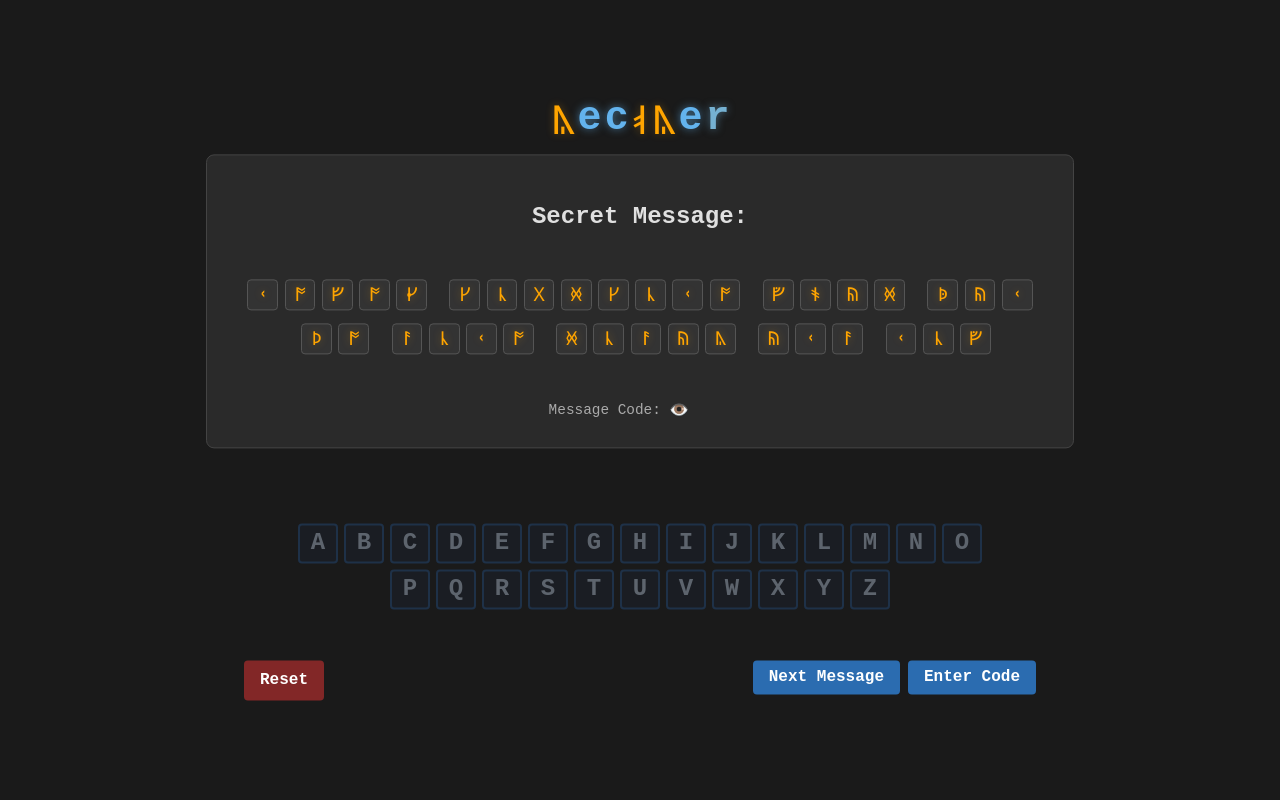
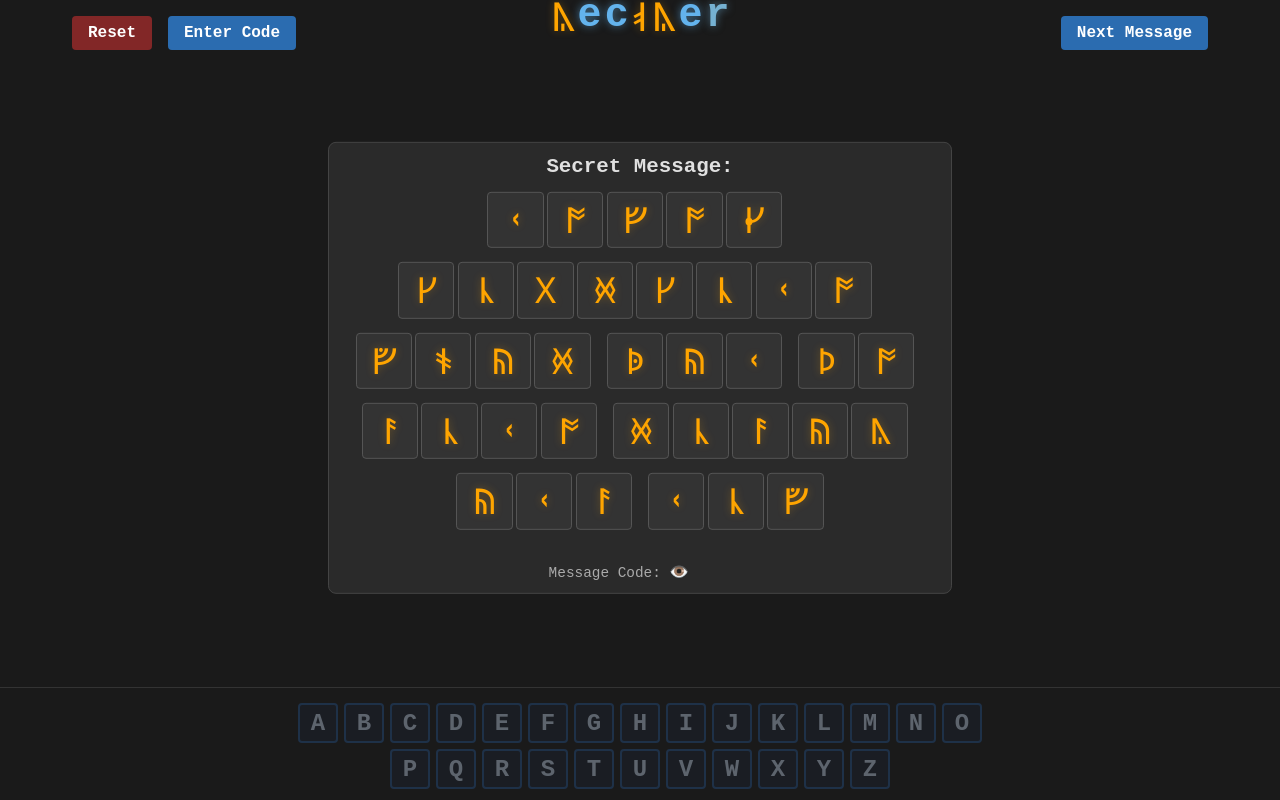
Before and after one commit to Vincent-Mattana/Decoder, a React (Vite) app: page / in a window 1280 px wide. Built offline with nearby package versions, Linux system fonts and the light colour scheme.

Commit message:
UI Rework

```diff
--- a/src/components/cipherDecoder.css
+++ b/src/components/cipherDecoder.css
@@ -25,12 +25,12 @@ body, html {
   width: 100%;
   max-width: 1200px;
   margin: 0 auto;
-  padding: 0 1rem;
+  padding: 0;
   text-align: center;
   position: relative;
   display: flex;
   flex-direction: column;
-  justify-content: center;
+  justify-content: space-between;
   align-items: center;
   min-height: 100vh;
   height: 100vh;
@@ -45,6 +45,8 @@ body, html {
   --mapped-glow: 0 0 8px rgba(99, 179, 237, 0.6);
   border: none;
   outline: none;
+  --title-height: 6rem;
+  --keyboard-height: 10rem;
 }
 
 /* Root element fixes */
@@ -70,19 +72,36 @@ body, html {
   padding: 0;
 }
 
+/* Title container - new */
+.title-container {
+  width: 100%;
+  padding: 1rem 0;
+  position: fixed;
+  top: 0;
+  left: 0;
+  z-index: 10;
+  background-color: #1a1a1a;
+  display: flex;
+  justify-content: space-between;
+  align-items: center;
+  position: relative;
+}
+
 /* Title */
 .animated-title {
   font-size: 2.5rem;
-  margin-bottom: 2rem;
-  position: absolute;
-  top: 8vh;
+  margin: 0;
   cursor: pointer;
   user-select: none;
   height: 3.5rem;
   display: flex;
   align-items: center;
   justify-content: center;
-  width: 100%;
+  position: absolute;
+  left: 50%;
+  transform: translateX(-50%);
+  width: auto;
+  z-index: 1;
 }
 
 .title-letter {
@@ -124,6 +143,7 @@ body, html {
   border-radius: 4px;
   font-size: 0.8rem;
   font-weight: bold;
+  z-index: 20;
 }
 
 /* Main contents container - create a wrapper for the message and keyboard */
@@ -132,40 +152,46 @@ body, html {
   flex-direction: column;
   justify-content: center;
   align-items: center;
-  width: 100%;
-  max-width: 900px;
-  position: absolute;
+  width: auto;
+  max-width: max-content;
+  padding: 0 0.5rem;
+  box-sizing: border-box;
+  margin: auto;
+  position: fixed;
   top: 50%;
   left: 50%;
-  transform: translate(-50%, -45%); /* Slightly higher than true center */
-  padding: 0 1rem;
-  box-sizing: border-box;
+  transform: translate(-50%, -50%);
+  z-index: 5;
+  margin-top: calc((var(--title-height) - var(--keyboard-height)) / 2);
 }
 
 /* Message container */
 .message-container {
   width: 100%;
-  margin: 0 0 3rem 0;
-  padding: 1.5rem;
+  margin: 0;
+  padding: 0.5rem;
   border-radius: 8px;
   position: relative;
   background-color: #2a2a2a;
   border: 1px solid #444;
   box-sizing: border-box;
-  min-height: 200px;
+  min-height: auto;
   display: flex;
   flex-direction: column;
   justify-content: center;
+  flex: 1;
+  max-width: fit-content;
+  align-self: center;
 }
 
 .message {
   font-size: 1.5rem;
-  margin: 1rem 0;
+  margin: 0.25rem 0;
   display: flex;
   flex-wrap: wrap;
   justify-content: center;
-  gap: 0.5rem 0.25rem;
-  padding: 0.5rem;
+  gap: 0.25rem 0.15rem;
+  padding: 0.1rem;
   max-width: 100%;
   min-height: 80px;
 }
@@ -176,6 +202,7 @@ body, html {
   transform-origin: center;
   position: relative;
   text-shadow: 0 0 8px rgba(255, 165, 0, 0.3);
+  font-size: 2.25rem;
 }
 
 /* Apply glow animation to both hovered and highlighted runes */
@@ -188,8 +215,8 @@ body, html {
 .message-word {
   display: flex;
   white-space: nowrap;
-  margin-bottom: 0.25rem;
-  min-height: 1.8rem;
+  margin-bottom: 0.4rem;
+  min-height: 3.75rem;
 }
 
 .space-character {
@@ -233,10 +260,10 @@ body, html {
 /* Letter styles */
 .letter {
   display: inline-block;
-  width: 1.8rem;
-  height: 1.8rem;
-  line-height: 1.8rem;
-  margin: 0 0.2rem;
+  width: 3.4rem;
+  height: 3.4rem;
+  line-height: 3.4rem;
+  margin: 0 0.1rem;
   border-radius: 4px;
   cursor: pointer;
   transition: all 0.2s ease;
@@ -259,7 +286,7 @@ body, html {
   opacity: 1;
   color: var(--mapped-color) !important;
   font-weight: bold;
-  font-size: 1.5rem;
+  font-size: 2.25rem;
   text-shadow: var(--mapped-glow);
   animation: none !important;
   background-color: #1a365d;
@@ -279,16 +306,89 @@ body, html {
   border-color: var(--mapped-color);
 }
 
-/* Controls section */
+/* Action buttons */
+.action-buttons {
+  display: flex;
+  align-items: center;
+  padding: 0 1rem;
+  box-sizing: border-box;
+}
+
+.action-buttons.top-buttons {
+  background-color: transparent;
+  border-top: none;
+  margin-top: 0;
+  width: auto;
+  min-width: 120px;
+}
+
+.left-buttons {
+  display: flex;
+  gap: 0.5rem;
+}
+
+.right-buttons {
+  display: flex;
+  gap: 0.5rem;
+  justify-content: flex-end;
+}
+
+.action-button {
+  padding: 0.5rem 1rem;
+  border: none;
+  border-radius: 4px;
+  background-color: #2b6cb0;
+  color: white;
+  font-weight: bold;
+  cursor: pointer;
+  transition: all 0.2s ease;
+}
+
+.action-button:hover:not(:disabled) {
+  background-color: #3182ce;
+  transform: translateY(-2px);
+}
+
+.action-button:disabled {
+  opacity: 0.5;
+  cursor: not-allowed;
+}
+
+.action-button.reset {
+  background-color: #822727;
+}
+
+.action-button.reset:hover {
+  background-color: #c53030;
+}
+
+.action-button.code {
+  margin-left: 1rem;
+}
+
+.action-button.load,
+.action-button.cancel {
+  margin-left: 0.25rem;
+}
+
+/* Controls section - now only for the alphabet */
 .controls {
   display: flex;
   flex-direction: column;
-  justify-content: center;
+  justify-content: flex-end;
   align-items: center;
   width: 100%;
-  max-width: 800px;
-  margin: 0 auto;
-  min-height: 150px;
+  padding: 0.5rem 0 0 0;
+  box-sizing: border-box;
+  min-height: auto;
+  position: fixed;
+  bottom: 0;
+  left: 0;
+  right: 0;
+  margin: 0;
+  background-color: #1a1a1a;
+  border-top: 1px solid #333;
+  z-index: 10;
 }
 
 .alphabet {
@@ -296,9 +396,10 @@ body, html {
   flex-direction: row;
   flex-wrap: wrap;
   justify-content: center;
+  width: 100%;
   max-width: 700px;
-  margin: 1rem auto;
-  padding: 0.5rem;
+  margin: 0 auto;
+  padding: 0.25rem 0.25rem 0.5rem 0.25rem;
 }
 
 .letter-button {
@@ -371,53 +472,19 @@ body, html {
   transform: rotate(-45deg);
 }
 
-/* Action buttons */
-.action-buttons {
-  display: flex;
-  justify-content: space-between;
-  width: 100%;
-  margin-top: 1.5rem;
-  min-height: 40px;
-}
-
-.action-button {
-  padding: 0.5rem 1rem;
-  border: none;
-  border-radius: 4px;
-  background-color: #2b6cb0;
-  color: white;
-  font-weight: bold;
-  cursor: pointer;
-  transition: all 0.2s ease;
-  margin: 0 0.25rem;
-}
-
-.action-button:hover:not(:disabled) {
-  background-color: #3182ce;
-  transform: translateY(-2px);
-}
-
-.action-button:disabled {
-  opacity: 0.5;
-  cursor: not-allowed;
-}
-
-.action-button.reset {
-  background-color: #822727;
-}
-
-.action-button.reset:hover {
-  background-color: #c53030;
-}
-
-.button-group {
-  display: flex;
-}
-
-/* Code input */
+/* Center the code input */
 .code-input-container {
   display: flex;
   align-items: center;
+  justify-content: center;
+  background-color: rgba(26, 32, 44, 0.9);
+  padding: 0.5rem;
+  border-radius: 8px;
+  border: 1px solid #4a5568;
+  position: absolute;
+  top: 100%;
+  left: 0;
+  z-index: 20;
 }
 
 .code-input {
@@ -488,35 +555,45 @@ body, html {
   top: 50%;
   left: 50%;
   transform: translate(-50%, -50%);
-  font-size: 5rem;
+  background-color: rgba(0, 0, 0, 0.9);
+  color: white;
+  padding: 1.5rem 3rem;
+  font-size: 1.8rem;
   font-weight: bold;
-  font-family: 'Times New Roman', serif;
-  color: #ffd700;
-  text-shadow:
-    0 0 10px rgba(255, 215, 0, 0.7),
-    0 0 20px rgba(255, 215, 0, 0.5),
-    0 0 30px rgba(255, 215, 0, 0.3);
+  border-radius: 8px;
   z-index: 1000;
-  animation: fadeInOut 4s ease-in-out forwards;
-  white-space: nowrap;
-  letter-spacing: 2px;
-  text-transform: uppercase;
+  opacity: 0;
   pointer-events: none;
+  transition: opacity 0.3s ease;
+  text-shadow: 0 0 10px rgba(144, 205, 244, 0.8);
+  display: flex;
+  flex-direction: column;
+  align-items: center;
+  justify-content: center;
 }
 
+.secret-uncovered-notification.show {
+  opacity: 1;
+  animation: fadeInOut 3s ease-in-out;
+}
+
+.secret-uncovered-title {
+  font-size: 2rem;
+  margin-bottom: 0.5rem;
+  color: #90cdf4;
+}
+
+/* Secret overlay */
 .secret-uncovered-overlay {
   position: fixed;
   top: 0;
   left: 0;
   width: 100%;
   height: 100%;
-  background: linear-gradient(
-    rgba(0, 0, 0, 0.5),
-    rgba(0, 0, 0, 0.6)
-  );
-  z-index: 999;
+  background-color: rgba(0, 0, 0, 0.6);
+  z-index: -1;
   pointer-events: none;
-  animation: overlayFade 4s ease-in-out forwards;
+  animation: overlayFade 3s ease-in-out;
 }
 
 /* Animations */
@@ -578,40 +655,191 @@ body, html {
 
 /* Responsive adjustments */
 @media (max-height: 700px) {
+  .title-container {
+    padding: 0.5rem 0;
+  }
+
   .animated-title {
-    top: 5vh;
-    margin-bottom: 1rem;
     font-size: 2rem;
+    height: 2.5rem;
   }
 
   .main-content {
-    transform: translate(-50%, -48%);
+    top: 4.5rem;
+    bottom: 12rem;
+    max-height: calc(100vh - 17rem);
+    overflow-y: auto;
   }
 
   .message-container {
-    margin: 0 0 2rem 0;
-    min-height: 180px;
+    min-height: auto;
+    padding: 0.5rem;
+  }
+
+  .controls {
+    min-height: 120px;
+  }
+
+  .action-button {
+    padding: 0.4rem 0.8rem;
+    font-size: 0.9rem;
+  }
+
+  .cipher-decoder {
+    --title-height: 4.5rem;
+    --keyboard-height: 8rem;
   }
 }
 
 @media (max-height: 600px) {
+  .title-container {
+    padding: 0.25rem 0;
+  }
+
   .animated-title {
-    top: 3vh;
-    margin-bottom: 0.5rem;
-    font-size: 1.8rem;
+    font-size: 1.5rem;
+    height: 2rem;
   }
 
   .main-content {
-    transform: translate(-50%, -49%);
+    top: 3.5rem;
+    bottom: 10rem;
+    max-height: calc(100vh - 14rem);
   }
 
   .message-container {
-    margin: 0 0 1.5rem 0;
-    min-height: 160px;
-    padding: 1rem;
+    min-height: auto;
+    padding: 0.5rem;
   }
 
   .controls {
-    min-height: 130px;
+    padding: 0.25rem 0 0 0;
+    min-height: 110px;
+  }
+
+  .alphabet {
+    margin: 0 auto;
+    padding: 0.15rem 0.15rem 0.25rem 0.15rem;
+  }
+
+  .action-buttons {
+    padding: 0.25rem 0.75rem;
+  }
+
+  .letter-button {
+    width: 30px;
+    height: 30px;
+    font-size: 1.2rem;
+    margin: 2px;
+  }
+
+  .action-button {
+    padding: 0.3rem 0.6rem;
+    font-size: 0.8rem;
+  }
+
+  .cipher-decoder {
+    --title-height: 3.5rem;
+    --keyboard-height: 7rem;
   }
 }
+
+@media (max-width: 768px) {
+  .message {
+    font-size: 1.5rem;
+  }
+
+  .letter {
+    width: 3rem;
+    height: 3rem;
+    line-height: 3rem;
+    font-size: 1.2rem;
+  }
+
+  [data-symbol-set="runic"] .letter:not(.mapped) {
+    font-size: 2.1rem;
+  }
+
+  .letter.mapped {
+    font-size: 2.1rem;
+  }
+
+  .action-buttons {
+    position: relative;
+    flex-direction: row;
+    gap: 0.5rem;
+    justify-content: space-between;
+  }
+
+  .code-input-container {
+    position: relative;
+    left: auto;
+    transform: none;
+    max-width: 100%;
+    margin: 0.5rem 0;
+    order: 2;
+  }
+
+  .left-buttons {
+    flex-wrap: wrap;
+  }
+
+  .action-buttons.top-buttons {
+    padding: 0 0.5rem;
+    min-width: 80px;
+  }
+
+  .action-button {
+    padding: 0.3rem 0.5rem;
+    font-size: 0.8rem;
+  }
+
+  .code-input-container {
+    right: 0;
+    width: 100%;
+    max-width: none;
+  }
+}
+
+@media (max-width: 576px) {
+  .title-container {
+    padding-top: 0.5rem;
+    height: 6rem;
+  }
+
+  .action-buttons.top-buttons.left-side {
+    top: 0.5rem;
+    left: 0.5rem;
+  }
+
+  .action-buttons.top-buttons.right-side {
+    top: 0.5rem;
+    right: 0.5rem;
+  }
+}
+
+/* Title for the message container */
+.message-container h2 {
+  margin-top: 0;
+  margin-bottom: 0.25rem;
+  font-size: 1.3rem;
+}
+
+.action-button.load,
+.action-button.cancel {
+  margin-left: 0.25rem;
+}
+
+.action-buttons.top-buttons.left-side {
+  z-index: 2;
+  position: absolute;
+  top: 1rem;
+  left: 1rem;
+}
+
+.action-buttons.top-buttons.right-side {
+  z-index: 2;
+  position: absolute;
+  top: 1rem;
+  right: 1rem;
+}
--- a/src/components/cipherDecoder.tsx
+++ b/src/components/cipherDecoder.tsx
@@ -429,26 +429,80 @@ export function CipherDecoder() {
 
   return (
     <>
-      <canvas ref={confettiCanvasRef} className="confetti-canvas"></canvas>
-      <div className="app-container">
-        <div className="cipher-decoder dark-mode" style={colorStyle}>
-          <AnimatedTitle onDoubleClick={handleTitleDoubleClick} stopAnimation={isDecoded} />
-
       {isDebugMode && (
-            <div className="debug-mode-indicator">
-              DEBUG MODE
-            </div>
+        <div className="debug-mode-indicator">DEBUG MODE</div>
       )}
 
       {/* Show the SECRET UNCOVERED notification with overlay */}
       {showSecretUncovered && (
+        <div className={`secret-uncovered-notification ${showSecretUncovered ? 'show' : ''}`}>
+          {!isDebugMode && (
             <>
+              <div className="secret-uncovered-title">Secret Mode Activated!</div>
               <div className="secret-uncovered-overlay"></div>
-              <div className="secret-uncovered-notification">
-                SECRET UNCOVERED
-              </div>
             </>
           )}
+        </div>
+      )}
+
+      <div className="app-container">
+        <div className="cipher-decoder dark-mode" style={colorStyle}>
+          {/* Confetti canvas reference for celebrations */}
+          <canvas ref={confettiCanvasRef} className="confetti-canvas"></canvas>
+
+          {/* Hidden success message for screen readers */}
+          <div className="success-message" aria-live="polite">
+            {isDecoded ? "You've successfully decoded the message!" : ""}
+          </div>
+
+          {/* Title Section - Now in a fixed container with action buttons */}
+          <div className="title-container">
+            <div className="action-buttons top-buttons left-side">
+              <button className="action-button reset" onClick={handleResetMapping}>
+                Reset
+              </button>
+              <button className="action-button code" onClick={toggleCodeInput}>
+                Enter Code
+              </button>
+
+              {/* Code input container positioned beneath the buttons */}
+              {showCodeInput && (
+                <div className="code-input-container">
+                  <input
+                    type="text"
+                    placeholder="Enter code"
+                    className="code-input"
+                    value={codeInputValue}
+                    onChange={handleCodeInputChange}
+                    onKeyDown={handleCodeInputKeyDown}
+                    maxLength={4}
+                    autoFocus
+                  />
+                  <button
+                    className="action-button load"
+                    onClick={handleLoadMessageByCode}
+                    disabled={codeInputValue.length < 4}
+                  >
+                    Load
+                  </button>
+                  <button className="action-button cancel" onClick={toggleCodeInput}>
+                    Cancel
+                  </button>
+                </div>
+              )}
+            </div>
+
+            <AnimatedTitle
+              onDoubleClick={handleTitleDoubleClick}
+              stopAnimation={isDebugMode || isDecoded}
+            />
+
+            <div className="action-buttons top-buttons right-side">
+              <button className="action-button next" onClick={handleNewMessage}>
+                Next Message
+              </button>
+            </div>
+          </div>
 
           <div className="main-content">
             <div className="message-container">
@@ -497,7 +551,9 @@ export function CipherDecoder() {
                 </div>
               )}
             </div>
+          </div>
 
+          {/* Controls Section - Now only for the alphabet */}
           <div className="controls">
             <div className="alphabet">
               {ALPHABET.split('').map(letter => {
@@ -523,50 +579,8 @@ export function CipherDecoder() {
                 );
               })}
             </div>
+          </div>
 
-              <div className="action-buttons">
-                <button className="action-button reset" onClick={handleResetMapping}>
-                  Reset
-                </button>
-
-                <div className="message-navigation">
-                  {showCodeInput ? (
-                    <div className="code-input-container">
-                      <input
-                        type="text"
-                        placeholder="Enter code"
-                        className="code-input"
-                        value={codeInputValue}
-                        onChange={handleCodeInputChange}
-                        onKeyDown={handleCodeInputKeyDown}
-                        maxLength={4}
-                        autoFocus
-                      />
-                      <button
-                        className="action-button load"
-                        onClick={handleLoadMessageByCode}
-                        disabled={codeInputValue.length < 4}
-                      >
-                        Load
-                      </button>
-                      <button className="action-button cancel" onClick={toggleCodeInput}>
-                        Cancel
-                      </button>
-                    </div>
-                  ) : (
-                    <div className="button-group">
-                      <button className="action-button next" onClick={handleNewMessage}>
-                        Next Message
-                      </button>
-                      <button className="action-button code" onClick={toggleCodeInput}>
-                        Enter Code
-                      </button>
-                    </div>
-                  )}
-                </div>
-              </div>
-            </div>
-          </div>
         </div>
       </div>
     </>
```
Lines whose indentation alone changed are shown as unchanged.
